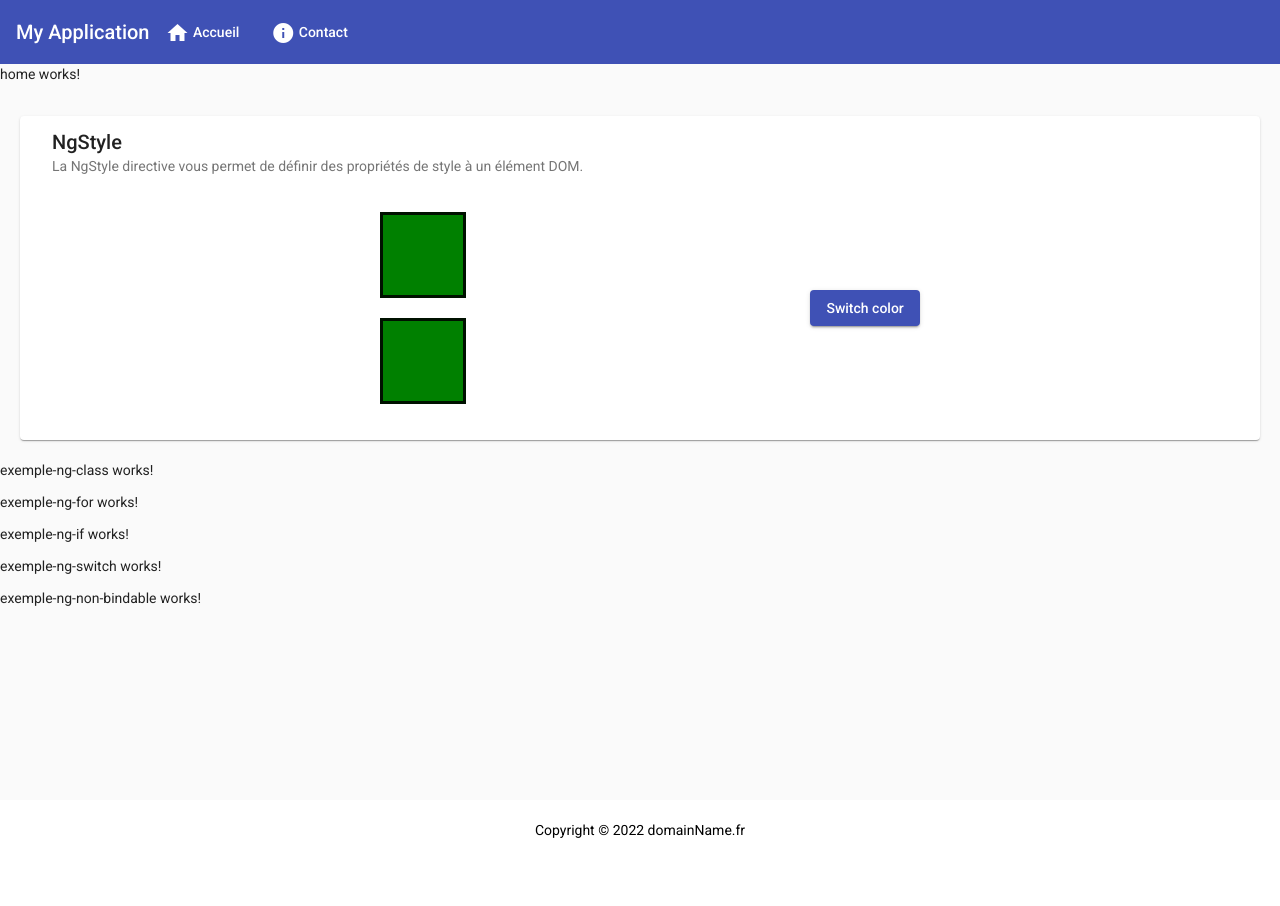
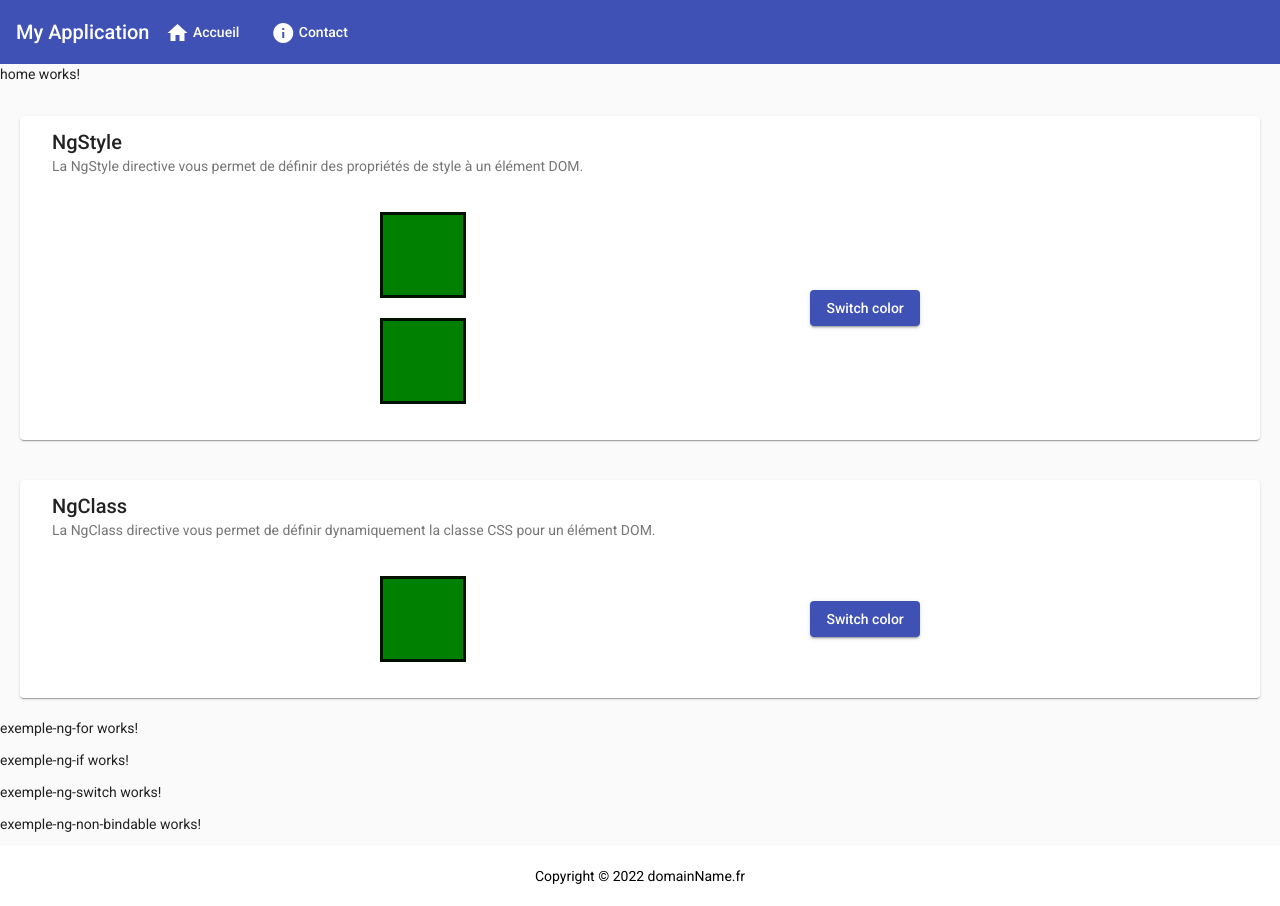
Before and after one commit to Airakath/angular-par-la-pratique, an Angular app: page / in a window 1280 px wide. Before the commit the page ends 860 px from the top, so only its background shows below. Built offline with nearby package versions, Linux system fonts and the light colour scheme.

Commit message:
update exemple-ng-class

```diff
--- a/src/app/pages/home/components/exemple-ng-class/exemple-ng-class.component.html
+++ b/src/app/pages/home/components/exemple-ng-class/exemple-ng-class.component.html
@@ -1 +1,23 @@
-<p>exemple-ng-class works!</p>
+<div class="container">
+    <mat-card>
+        <mat-card-header>
+            <mat-card-title>
+                NgClass
+            </mat-card-title>
+            <mat-card-subtitle>
+                La NgClass directive vous permet de définir dynamiquement la classe CSS pour un élément DOM.
+            </mat-card-subtitle>
+        </mat-card-header>
+        <mat-card-content>
+            <div class="example">
+                <div [ngClass]="{
+                    'on-color': color === true,
+                    'off-color': color === false
+                }" class="cube"></div>
+            </div>
+            <div class="action">
+                <button mat-raised-button color="primary" (click)="switchColor()">Switch color</button>
+            </div>
+        </mat-card-content>
+    </mat-card>
+</div>
--- a/src/app/pages/home/components/exemple-ng-class/exemple-ng-class.component.scss
+++ b/src/app/pages/home/components/exemple-ng-class/exemple-ng-class.component.scss
@@ -0,0 +1,35 @@
+.container {
+  display: flex;
+  flex-flow: row wrap;
+  max-width: var(--container-width);
+  padding: var(--container-gutter);
+  margin: 0 auto;
+}
+
+mat-card {
+  width: 100%;
+
+  mat-card-content {
+    display: flex;
+    flex-flow: row wrap;
+    justify-content: space-evenly;
+    align-items: center;
+
+    .example {
+      .cube {
+        margin: var(--container-gutter);
+        width: 80px;
+        height: 80px;
+        border: solid;
+      }
+
+      .on-color {
+        background-color: green;
+      }
+
+      .off-color {
+        background-color: red;
+      }
+    }
+  }
+}
--- a/src/app/pages/home/components/exemple-ng-class/exemple-ng-class.component.ts
+++ b/src/app/pages/home/components/exemple-ng-class/exemple-ng-class.component.ts
@@ -7,9 +7,17 @@ import { Component, OnInit } from '@angular/core';
 })
 export class ExempleNgClassComponent implements OnInit {
 
+  color?: boolean;
+
   constructor() { }
 
   ngOnInit(): void {
+    this.color = true;
+  }
+
+  switchColor(): void {
+    this.color = !this.color;
+    console.log('ngClass color :', this.color);
   }
 
 }
--- a/src/app/pages/home/components/exemple-ng-style/exemple-ng-style.component.ts
+++ b/src/app/pages/home/components/exemple-ng-style/exemple-ng-style.component.ts
@@ -24,7 +24,7 @@ export class ExempleNgStyleComponent implements OnInit {
       ? Color.on
       : Color.off;
 
-    console.log('color :', this.color);
+    console.log('NgStyle color :', this.color);
   }
 
 }
```
